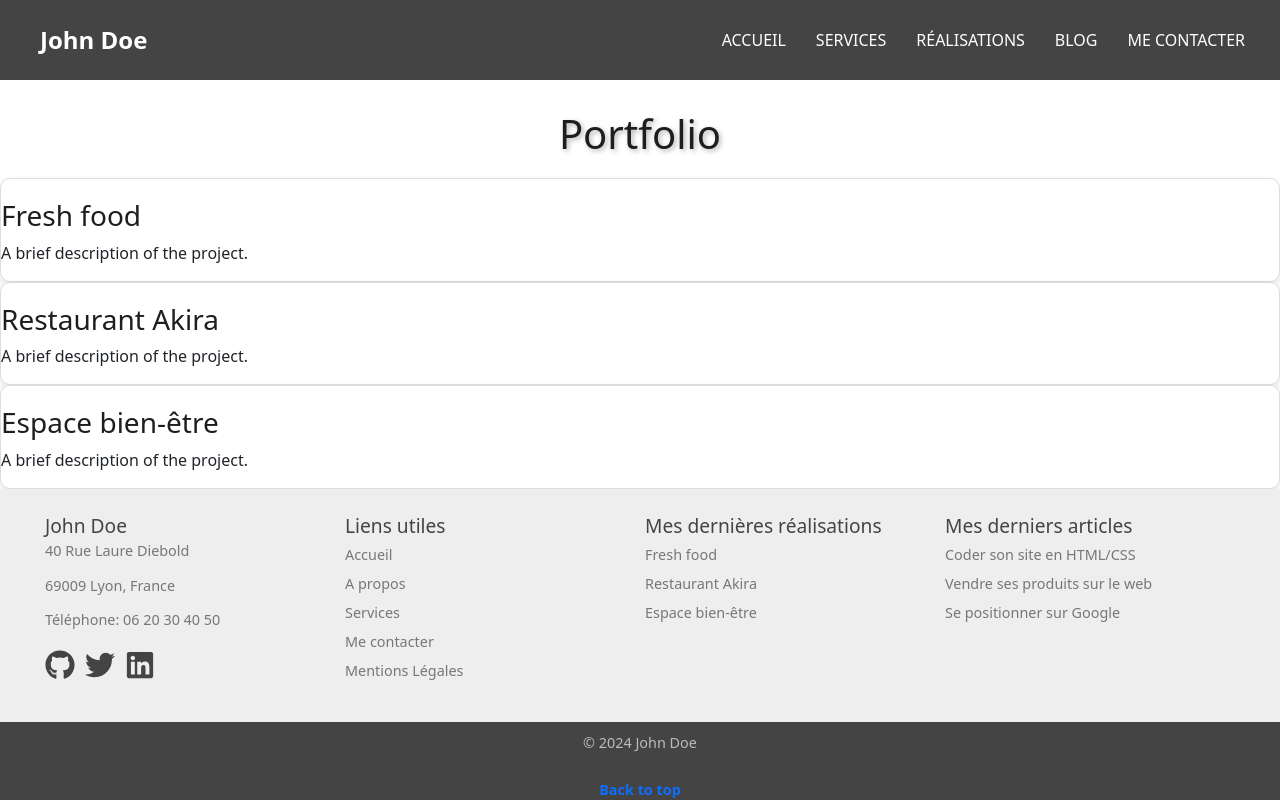
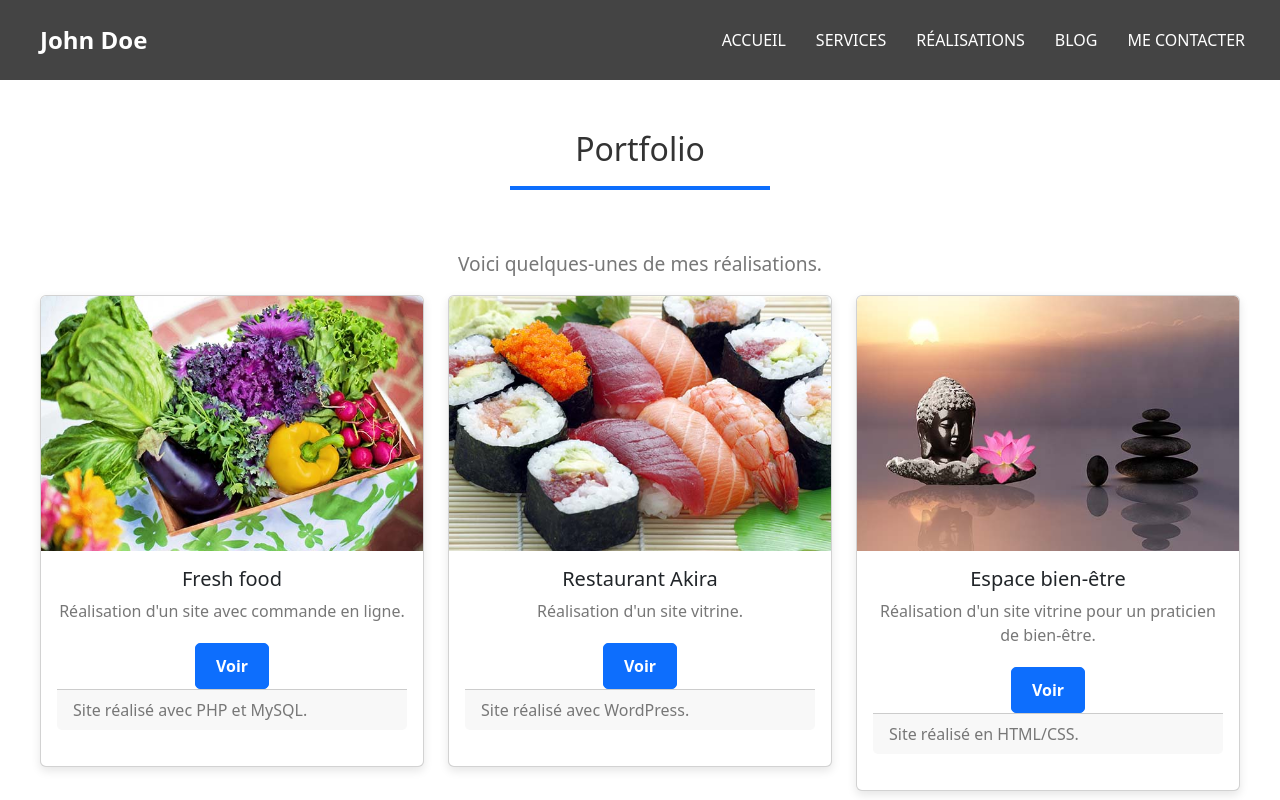
Before and after one commit to HC-VP/john-doe-portfolio, a React (Create React App) app: page /realizations in a window 1280 px wide. Shown: the top 800 px of the page. Built offline with nearby package versions, Linux system fonts and the light colour scheme.

Commit message:
Mentions page, css changes, realizations page, various fixes

```diff
--- a/public/index.html
+++ b/public/index.html
@@ -29,15 +29,7 @@
   <body>
     <noscript>You need to enable JavaScript to run this app.</noscript>
     <div id="root"></div>
-    <!--
-      This HTML file is a template.
-      If you open it directly in the browser, you will see an empty page.
+    <script src="https://cdn.jsdelivr.net/npm/bootstrap@5.3.0-alpha1/dist/js/bootstrap.bundle.min.js"></script>
 
-      You can add webfonts, meta tags, or analytics to this file.
-      The build step will place the bundled scripts into the <body> tag.
-
-      To begin the development, run `npm start` or `yarn start`.
-      To create a production bundle, use `npm run build` or `yarn build`.
-    -->
   </body>
 </html>
--- a/src/App.js
+++ b/src/App.js
@@ -1,11 +1,12 @@
 import React from 'react';
 import { BrowserRouter as Router, Route, Routes } from 'react-router-dom';
-import 'bootstrap/dist/css/bootstrap.min.css';
+
 import Accueil from './pages/accueil/Accueil';
 import Services from './pages/services/Services';
 import Realizations from './pages/realizations/Realizations';
 import Contact from './pages/contact/Contact';
 import Blog from './pages/blog/Blog';
+import MentionsLegales from './pages/mentions/mentions';
 import Header from './components/header/Header';
 import Footer from './components/footer/Footer';
 
@@ -20,6 +21,7 @@ const App = () => {
           <Route path="/realizations" element={<Realizations />} />
           <Route path="/contact" element={<Contact />} />
           <Route path="/blog" element={<Blog />} />
+          <Route path="/mentions" element={<MentionsLegales />} />
         </Routes>
       </div>
       <Footer />
--- a/src/components/footer/Footer.js
+++ b/src/components/footer/Footer.js
@@ -1,4 +1,5 @@
 import React from 'react';
+
 import { FaGithub, FaTwitter, FaLinkedin } from 'react-icons/fa'; // Import icons from React Icons
 import './Footer.css';
 
@@ -30,7 +31,7 @@ const Footer = () => {
           <li><a href="/#about">A propos</a></li>
           <li><a href="/services">Services</a></li>
           <li><a href="/contact">Me contacter</a></li>
-          <li><a href="/Mentions">Mentions Légales</a></li>
+          <li><a href="/mentions">Mentions Légales</a></li>
         </ul>
       </div>
 
--- a/src/index.js
+++ b/src/index.js
@@ -3,6 +3,7 @@ import ReactDOM from 'react-dom/client';
 import './index.css';
 import App from './App';
 import reportWebVitals from './reportWebVitals';
+import 'bootstrap/dist/css/bootstrap.min.css';
 import '@fortawesome/fontawesome-free/css/all.min.css';
 
 const root = ReactDOM.createRoot(document.getElementById('root'));
--- /dev/null
+++ b/src/pages/mentions/mentions.css
@@ -0,0 +1,79 @@
+/* Mentions Legales Styles */
+.mentions-container {
+    padding: 40px;
+    background-color: #f7f7f7;
+  }
+
+  .mentions-container h1 {
+    font-size: 3rem;
+
+    text-transform: uppercase;
+    color: #1e1e1e;
+    text-align: center;
+    margin-bottom: 0px;
+  }
+
+  .underline {
+    width: 260px;
+    height: 4px;
+    background-color: #0d6efd;
+    margin: 0 auto 60px;
+  }
+
+  .accordion-button {
+    font-weight: 600;
+    color: #0d6efd;
+    background-color: #fff;
+    border: 1px solid #ddd;
+    font-size: 1.1rem;
+  }
+
+  .accordion-button:focus {
+    border-color: #0d6efd;
+  }
+
+  .accordion-body {
+    font-size: 1rem;
+    color: #444;
+    padding: 15px;
+    background-color: #fff;
+    border-top: 1px solid #ddd;
+  }
+
+
+  .accordion-body h5 {
+    font-size: 1.2rem;
+    font-weight: bold;
+    margin-bottom: 10px;
+
+  }
+
+
+  .accordion-item {
+    margin-bottom: 15px;
+  }
+
+  .accordion-body a {
+    color: #0d6efd;
+    text-decoration: none;
+  }
+
+  .accordion-body a:hover {
+    text-decoration: underline;
+  }
+
+
+  /* For better accessibility and responsiveness */
+  @media (max-width: 768px) {
+    .mentions-container {
+      padding: 20px;
+    }
+
+    .accordion-button {
+      font-size: 1rem;
+    }
+
+    .accordion-body {
+      padding: 10px;
+    }
+  }
--- /dev/null
+++ b/src/pages/mentions/mentions.js
@@ -0,0 +1,114 @@
+import React from 'react';
+import './mentions.css'; // Add CSS file
+
+const MentionsLegales = () => {
+  return (
+    <div className="mentions-container">
+      <h1>Mentions Légales</h1>
+      <div className="underline"></div>
+      <div className="accordion" id="mentionsAccordion">
+        {/* Éditeur du site */}
+        <div className="accordion-item">
+          <h2 className="accordion-header" id="headingOne">
+            <button
+              className="accordion-button"
+              type="button"
+              data-bs-toggle="collapse"
+              data-bs-target="#collapseOne"
+              aria-expanded="true"
+              aria-controls="collapseOne"
+            >
+              Éditeur du site
+            </button>
+          </h2>
+          <div
+            id="collapseOne"
+            className="accordion-collapse collapse show"
+            aria-labelledby="headingOne"
+            data-bs-parent="#mentionsAccordion"
+          >
+            <div className="accordion-body">
+                <h5>John Doe</h5>
+                <p>
+                    40 Rue Laure Diebold <br />
+                    69009 Lyon, France <br />
+                    06 20 30 40 50 <br />
+                    john.doe@gmail.com
+              </p>
+            </div>
+          </div>
+        </div>
+
+        {/* Hébergeur */}
+        <div className="accordion-item">
+          <h2 className="accordion-header" id="headingTwo">
+            <button
+              className="accordion-button collapsed"
+              type="button"
+              data-bs-toggle="collapse"
+              data-bs-target="#collapseTwo"
+              aria-expanded="false"
+              aria-controls="collapseTwo"
+            >
+              Hébergeur
+            </button>
+          </h2>
+          <div
+            id="collapseTwo"
+            className="accordion-collapse collapse"
+            aria-labelledby="headingTwo"
+            data-bs-parent="#mentionsAccordion"
+          >
+            <div className="accordion-body">
+              <h5>Always Data</h5>
+              <p>
+                91 rue du Faubourg Saint-Honoré <br />
+                75008 Paris <br />
+
+                {' '}
+                <a href="https://www.alwaysdata.com/" target="_blank" rel="noopener noreferrer">
+                www.alwaysdata.com
+                </a>
+              </p>
+            </div>
+          </div>
+        </div>
+
+        {/* Crédits */}
+        <div className="accordion-item">
+          <h2 className="accordion-header" id="headingThree">
+            <button
+              className="accordion-button collapsed"
+              type="button"
+              data-bs-toggle="collapse"
+              data-bs-target="#collapseThree"
+              aria-expanded="false"
+              aria-controls="collapseThree"
+            >
+              Crédits
+            </button>
+          </h2>
+          <div
+            id="collapseThree"
+            className="accordion-collapse collapse"
+            aria-labelledby="headingThree"
+            data-bs-parent="#mentionsAccordion"
+          >
+            <div className="accordion-body">
+                <h5>Crédits </h5>
+                <p>
+                Site développé par John Doe, étudiant du CEF. <br />
+                Les images libres de droit sont issues du site{' '}
+                <a href="https://pixabay.com" target="_blank" rel="noopener noreferrer">
+                  Pixabay
+                </a>.
+              </p>
+            </div>
+          </div>
+        </div>
+      </div>
+    </div>
+  );
+};
+
+export default MentionsLegales;
--- a/src/pages/realizations/Realizations.css
+++ b/src/pages/realizations/Realizations.css
@@ -0,0 +1,27 @@
+.realisations-container {
+    text-align: center;
+    padding: 40px;
+  }
+
+  .realisations-container h1 {
+    font-size: 2rem;
+    color: #333;
+  }
+
+  .realisations-container p {
+    font-size: 1.2rem;
+    color: #777;
+  }
+
+  .underline {
+    width: 80px;
+    height: 2px;
+    background-color: #007bff;
+    margin: 20px auto;
+  }
+
+  .card-footer {
+    font-size: 0.9rem;
+    color: #777;
+    text-align: left;
+  }
--- a/src/pages/realizations/Realizations.js
+++ b/src/pages/realizations/Realizations.js
@@ -1,26 +1,85 @@
 import React from 'react';
 import './Realizations.css';
 
-const Realizations = () => {
+const Realisations = () => {
   return (
-    <div className="realizations-container">
-      <h2>Portfolio</h2>
-      <div className="projects">
-        <div className="card">
-          <h3>Fresh food</h3>
-          <p>A brief description of the project.</p>
+    <div className="realisations-container">
+      <h1>Portfolio</h1>
+      <div className="underline"></div>
+      <p>Voici quelques-unes de mes réalisations.</p>
+
+      <div className="row">
+        {/* First Project Card */}
+        <div className="col-md-4 mb-4">
+          <div className="card">
+            <img
+              src="/images/portfolio/fresh-food.jpg"
+              className="card-img-top"
+              alt="Fresh food"
+            />
+            <div className="card-body">
+              <h5 className="card-title">Fresh food</h5>
+              <p className="card-text">
+                Réalisation d'un site avec commande en ligne.
+              </p>
+              <a href="/#fresh-food" className="btn btn-primary">
+                Voir
+              </a>
+              <p className="card-footer">
+                Site réalisé avec PHP et MySQL.
+              </p>
+            </div>
+          </div>
         </div>
-        <div className="card">
-          <h3>Restaurant Akira</h3>
-          <p>A brief description of the project.</p>
+
+        {/* Second Project Card */}
+        <div className="col-md-4 mb-4">
+          <div className="card">
+            <img
+              src="/images/portfolio/restaurant-japonais.jpg"
+              className="card-img-top"
+              alt="Restaurant Akira"
+            />
+            <div className="card-body">
+              <h5 className="card-title">Restaurant Akira</h5>
+              <p className="card-text">
+                Réalisation d'un site vitrine.
+              </p>
+              <a href="/#restaurant-akira" className="btn btn-primary">
+                Voir
+              </a>
+              <p className="card-footer">
+                Site réalisé avec WordPress.
+              </p>
+            </div>
+          </div>
         </div>
-        <div className="card">
-          <h3>Espace bien-être</h3>
-          <p>A brief description of the project.</p>
+
+        {/* Third Project Card */}
+        <div className="col-md-4 mb-4">
+          <div className="card">
+            <img
+              src="/images/portfolio/espace-bien-etre.jpg"
+              className="card-img-top"
+              alt="Espace Bien-être"
+            />
+            <div className="card-body">
+              <h5 className="card-title">Espace bien-être</h5>
+              <p className="card-text">
+                Réalisation d'un site vitrine pour un praticien de bien-être.
+              </p>
+              <a href="/#espace-bien-etre" className="btn btn-primary">
+                Voir
+              </a>
+              <p className="card-footer">
+                Site réalisé en HTML/CSS.
+              </p>
+            </div>
+          </div>
         </div>
       </div>
     </div>
   );
 };
 
-export default Realizations;
+export default Realisations;
```
